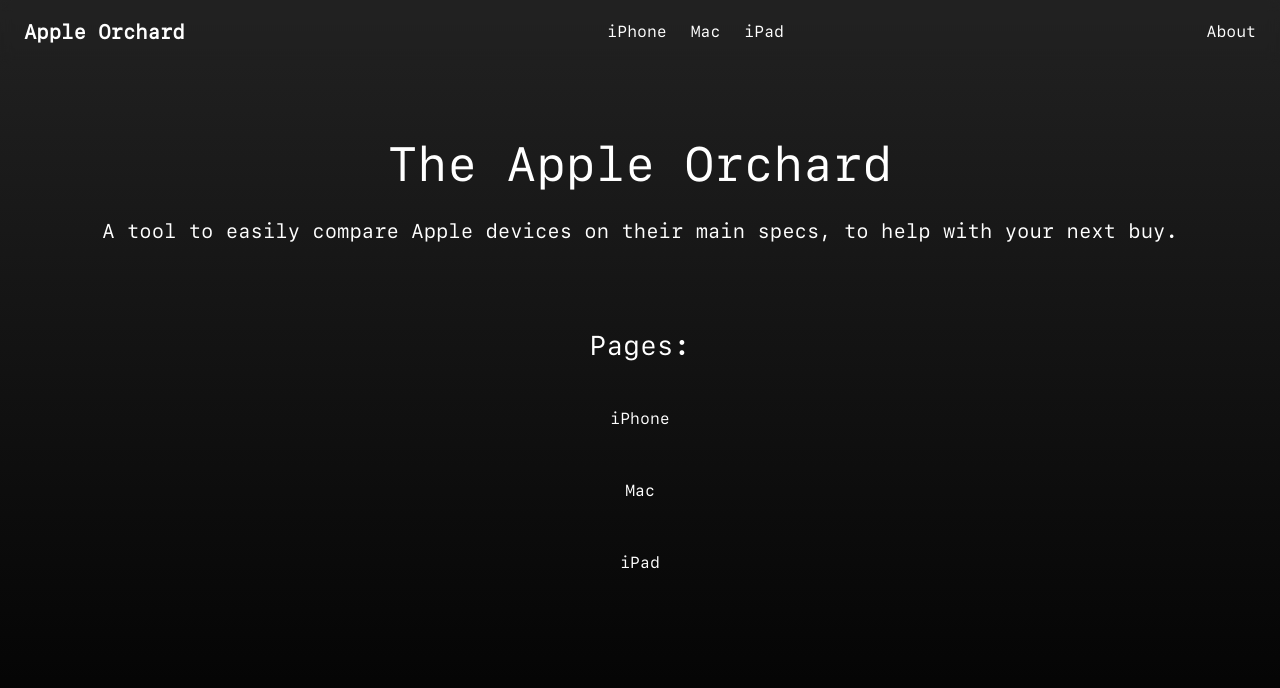
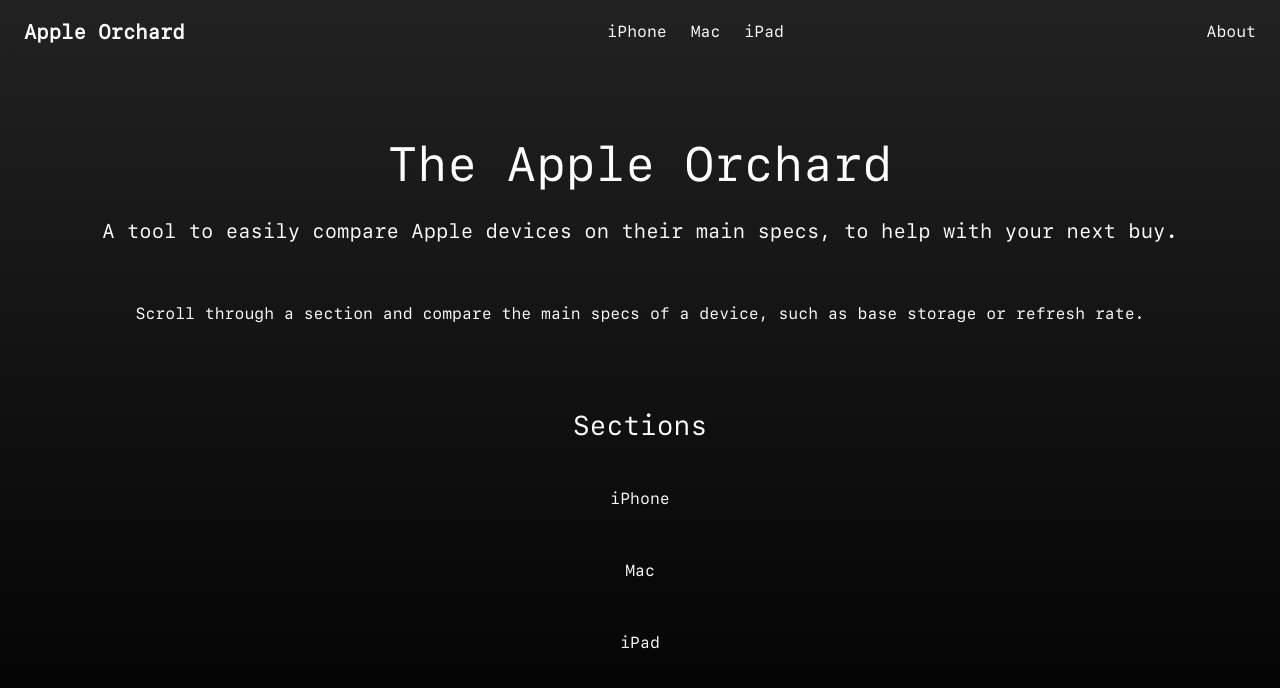
Before and after one commit to omeriadon/apple_orchard, a Next.js app: page / in a window 1280 px wide. Shown: the top 688 px of the page. Built offline with nearby package versions, Linux system fonts and the light colour scheme.

Commit message:
yeah i havent finished features yet so i wont finish the home page now

```diff
--- a/src/app/home.module.css
+++ b/src/app/home.module.css
@@ -41,3 +41,7 @@
 	cursor: pointer;
 	border-radius: 20px;
 }
+
+.link:hover {
+	transform: scale(1.1);
+}
--- a/src/app/page.tsx
+++ b/src/app/page.tsx
@@ -2,6 +2,7 @@
 import styles from "./home.module.css";
 import { useState } from "react";
 import { navItems } from "@/data/pages";
+import Link from "next/link";
 
 export default function Home() {
 	const [hoverIndex, setHoverIndex] = useState<number | null>(null);
@@ -18,11 +19,17 @@
 					A tool to easily compare Apple devices on their main specs,
 					to help with your next buy.
 				</h2>
+				<br />
+				<p>
+					Scroll through a section and compare the main specs of a
+					device, such as base storage or refresh rate.
+				</p>
 			</div>
-			<div className={styles.linksTitle}>Pages:</div>
+			<div className={styles.linksTitle}>Sections</div>
 			<div className={styles.links}>
 				{filteredNavItems.map((page, index) => (
-					<div
+					<Link
+						href={page.path}
 						key={`${page.path}-${index}`}
 						className={styles.link}
 						onMouseEnter={() => setHoverIndex(index)}
@@ -35,7 +42,7 @@
 						}}
 					>
 						{page.label}
-					</div>
+					</Link>
 				))}
 			</div>
 		</div>
```
